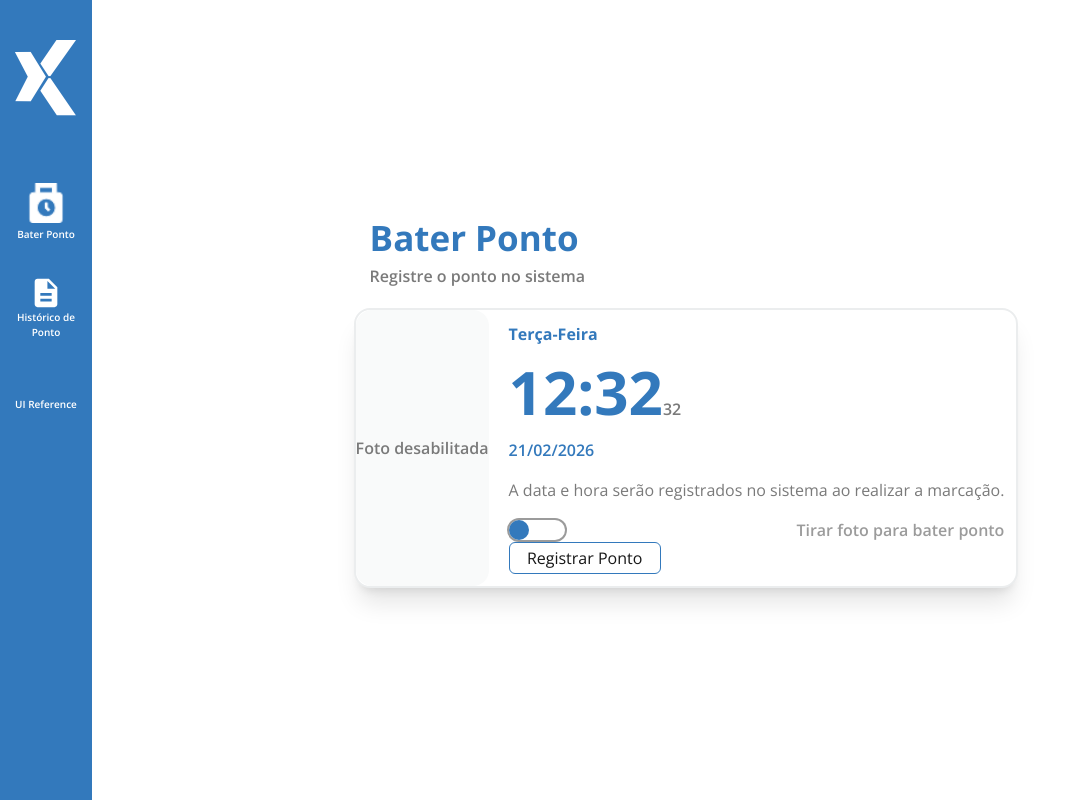
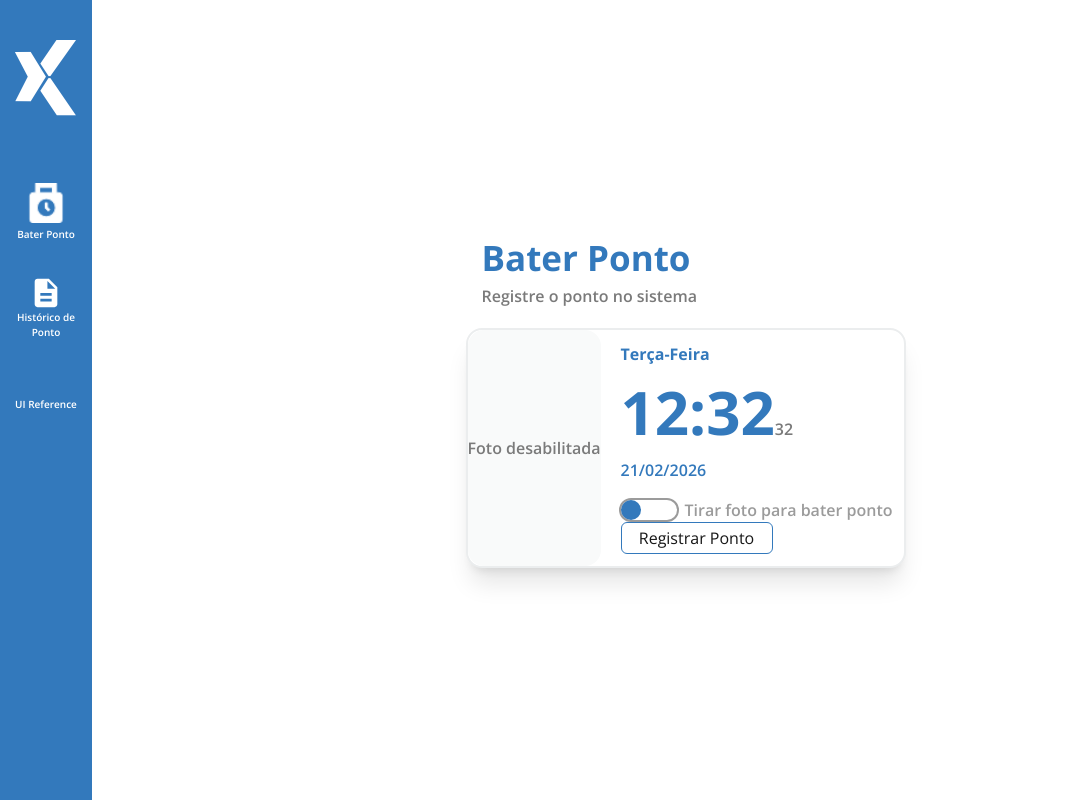
Before and after one commit to andreyrv18/prova-qa-dixi, a Next.js app: page / in a window 1280 px wide. Shown: the whole page, without its empty margins (0-1066 px from the left). Built offline with nearby package versions, Linux system fonts and the light colour scheme.

Commit message:
fix: remove paragrafo para deixar o componente reutilizavel

```diff
--- a/app/ui/relogio.tsx
+++ b/app/ui/relogio.tsx
@@ -17,10 +17,7 @@ export default function Relogio({ children }: { children: ReactNode }) {
                 <p className="text-azul-base text-subtitulo font-semibold">
                     21/02/2026
                 </p>
-                <p className="text-corpo-de-texto">
-                    A data e hora serão registrados no sistema ao realizar a
-                    marcação.
-                </p>
+
                 {children}
             </div>
         </>
```
